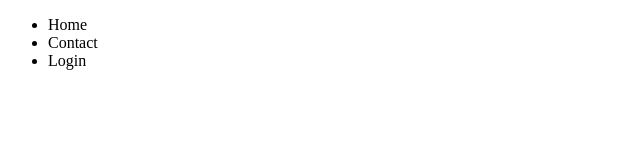
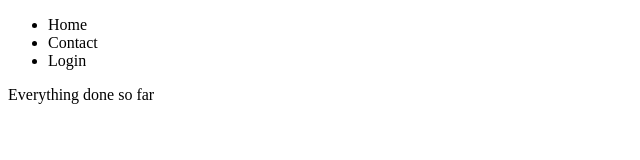
Before and after one commit to Gautam-121/learning-git, a plain HTML site: page nav.html in a window 1280 px wide. Shown: the whole page, without its empty margins (0-640 px from the left). Drawn offline with Linux system fonts and the light colour scheme.

Commit message:
modified nav.html file footer added

```diff
--- a/nav.html
+++ b/nav.html
@@ -13,5 +13,6 @@
             <li>Login</li>
         </ul>
     </nav>
+    <footer>Everything done so far</footer>
 </body>
 </html>
```
